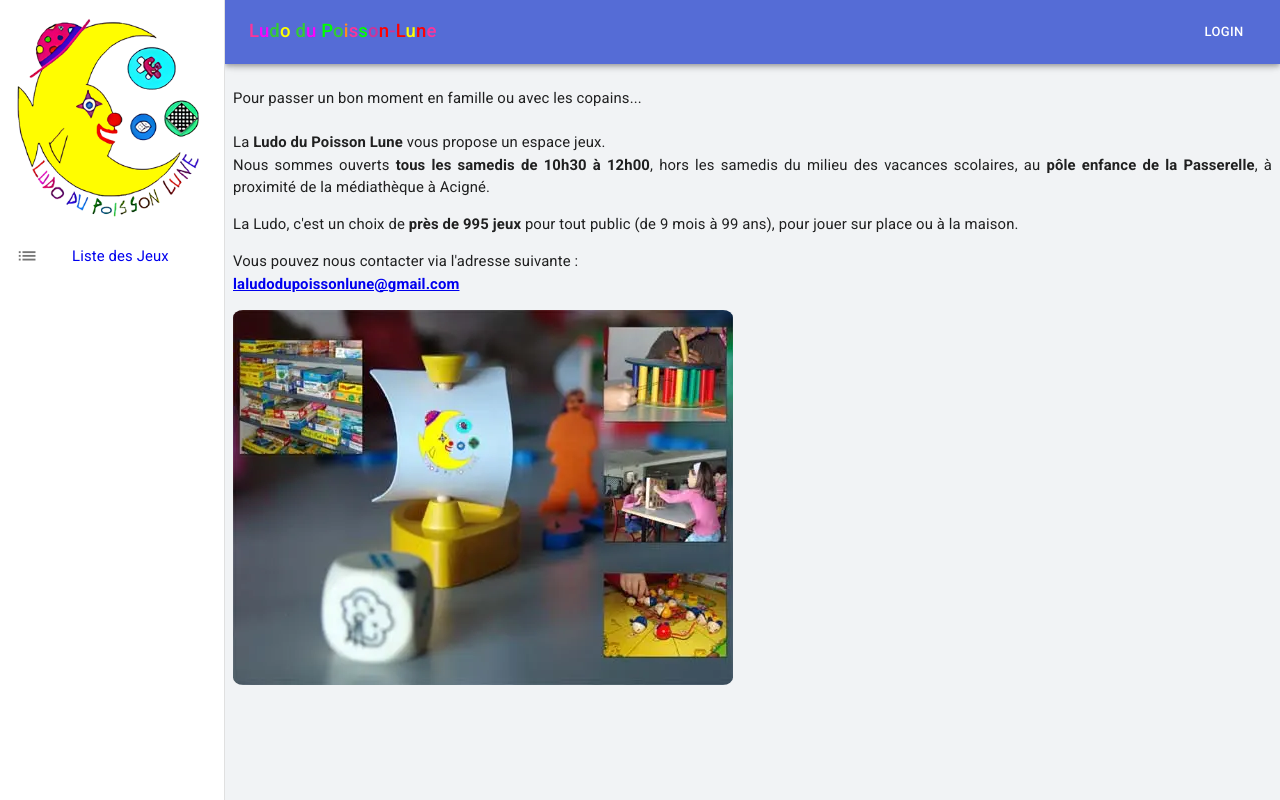
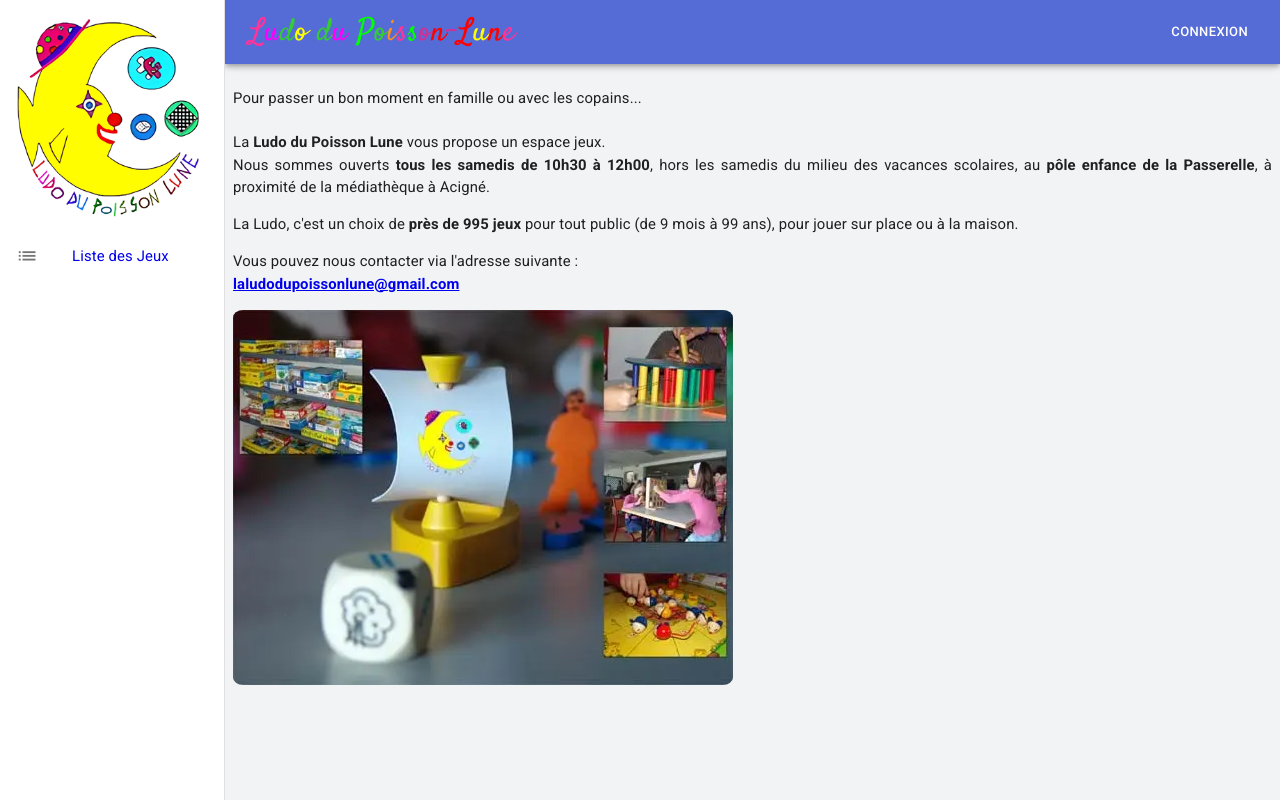
Before and after one commit to bdien/ludotheque, a React (Vite) app in the folder src/webui/: page / in a window 1280 px wide. Built offline with nearby package versions, Linux system fonts and the light colour scheme; no server answers.

Commit message:
Change topbar text font

```diff
--- a/src/webui/index.html
+++ b/src/webui/index.html
@@ -12,7 +12,7 @@
     />
     <link
       rel="preload"
-      href="https://fonts.googleapis.com/icon?family=Material+Icons"
+      href="https://fonts.googleapis.com/icon?family=Material+Icons|Satisfy"
       as="style"
       onload="this.onload=null;this.rel='stylesheet'"
     />
--- a/src/webui/src/components/topbar.tsx
+++ b/src/webui/src/components/topbar.tsx
@@ -149,7 +149,10 @@ export function TopBar(props: TopBarProps) {
               <Icon>menu</Icon>
             </IconButton>
 
-            <Typography variant="h6" sx={{ flexGrow: 1 }}>
+            <Typography
+              variant="h4"
+              sx={{ flexGrow: 1, fontFamily: "Satisfy" }}
+            >
               {logotxt}
             </Typography>
 
@@ -195,7 +198,7 @@ export function TopBar(props: TopBarProps) {
             )}
             {!isAuthenticated && (
               <Button color="inherit" onClick={() => loginWithRedirect()}>
-                Login
+                Connexion
               </Button>
             )}
           </Toolbar>
```
